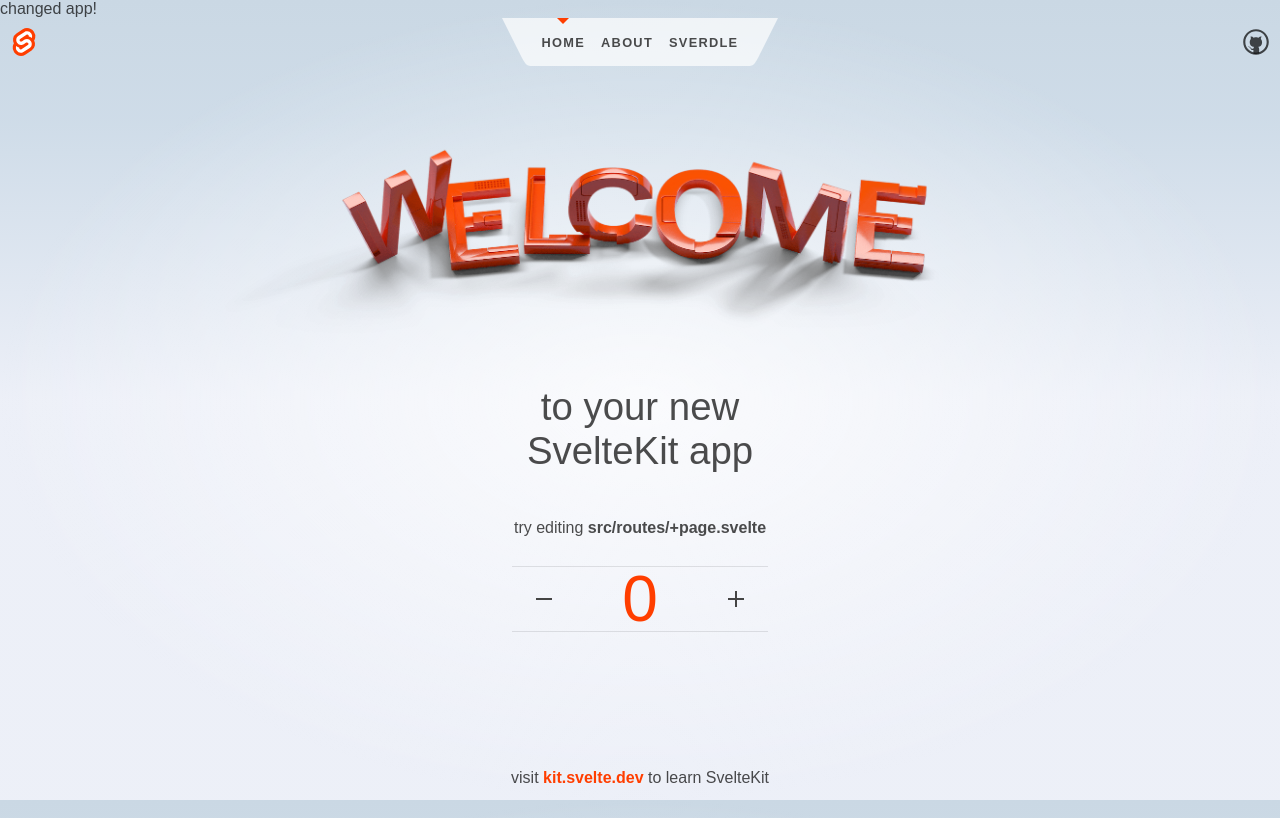
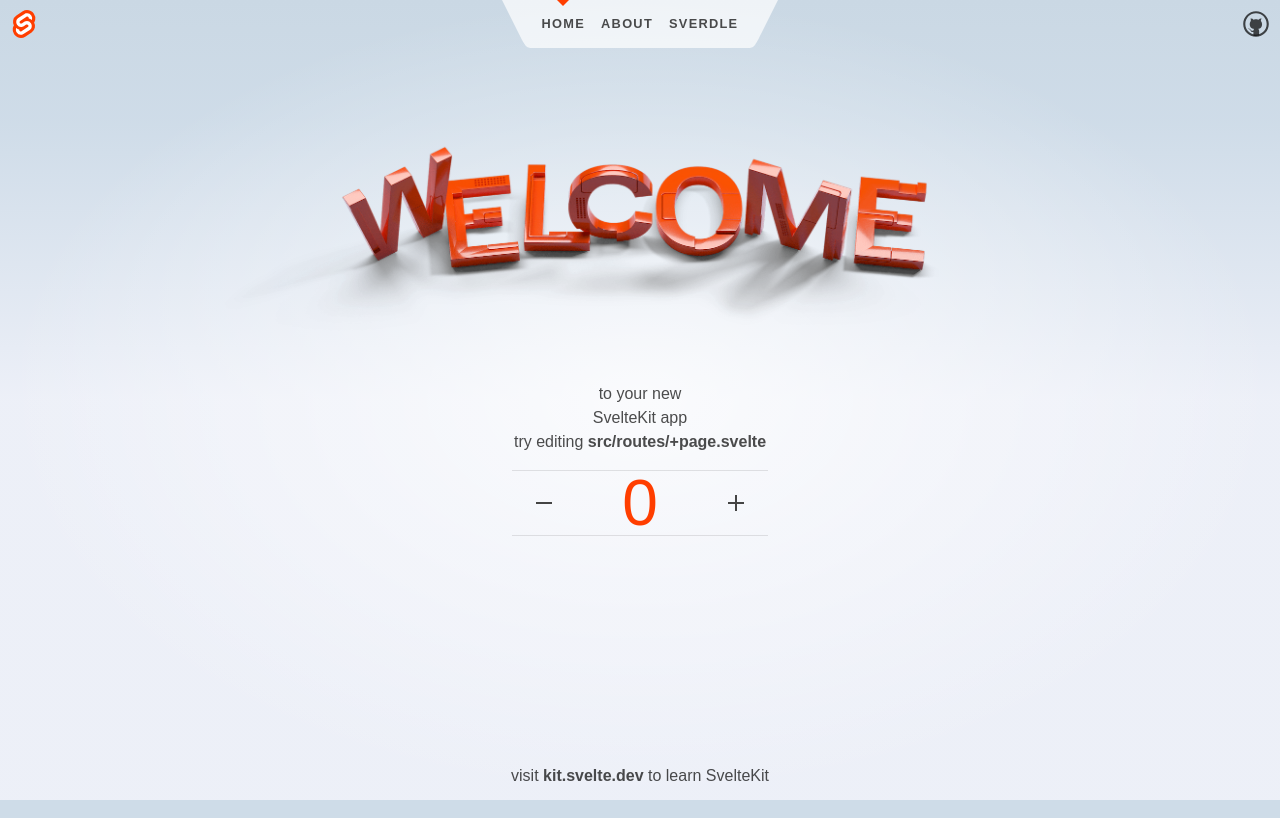
Before and after one commit to huhwhuh/ashfish, a SvelteKit app: page / in a window 1280 px wide. Built offline with nearby package versions, Linux system fonts and the light colour scheme.

Commit message:
Changed base layout to use tailwind as a test

```diff
--- a/src/app.html
+++ b/src/app.html
@@ -6,7 +6,6 @@
 		<meta name="viewport" content="width=device-width, initial-scale=1" />
 		%sveltekit.head%
 	</head>
-	changed app!
 	<body data-sveltekit-preload-data="hover">
 		<div style="display: contents">%sveltekit.body%</div>
 	</body>
--- a/src/routes/+layout.svelte
+++ b/src/routes/+layout.svelte
@@ -1,53 +1,19 @@
 <script>
 	import Header from './Header.svelte';
 	import './styles.css';
+	import '../app.css';
 </script>
 
-<div class="app">
+<div class="flex flex-col min-h-screen">
 	<Header />
 
-	<main>
+	<main class="flex flex-1 flex-col p-4 w-full max-w-5xl m-auto box-border">
 		<slot />
 	</main>
 
-	<footer>
-		<p>visit <a href="https://kit.svelte.dev">kit.svelte.dev</a> to learn SvelteKit</p>
+	<footer class="flex flex-col content-center items-center p-3 xs:py-3">
+		<p>
+			visit <a class="font-bold" href="https://kit.svelte.dev">kit.svelte.dev</a> to learn SvelteKit
+		</p>
 	</footer>
 </div>
-
-<style>
-	.app {
-		display: flex;
-		flex-direction: column;
-		min-height: 100vh;
-	}
-
-	main {
-		flex: 1;
-		display: flex;
-		flex-direction: column;
-		padding: 1rem;
-		width: 100%;
-		max-width: 64rem;
-		margin: 0 auto;
-		box-sizing: border-box;
-	}
-
-	footer {
-		display: flex;
-		flex-direction: column;
-		justify-content: center;
-		align-items: center;
-		padding: 12px;
-	}
-
-	footer a {
-		font-weight: bold;
-	}
-
-	@media (min-width: 480px) {
-		footer {
-			padding: 12px 0;
-		}
-	}
-</style>
```
